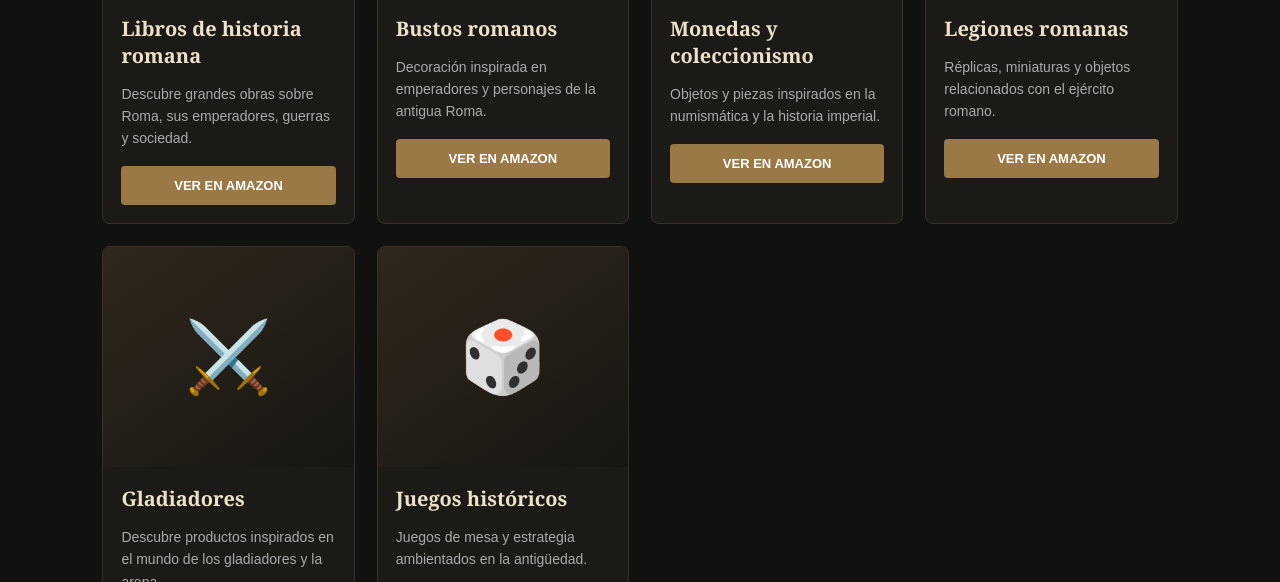
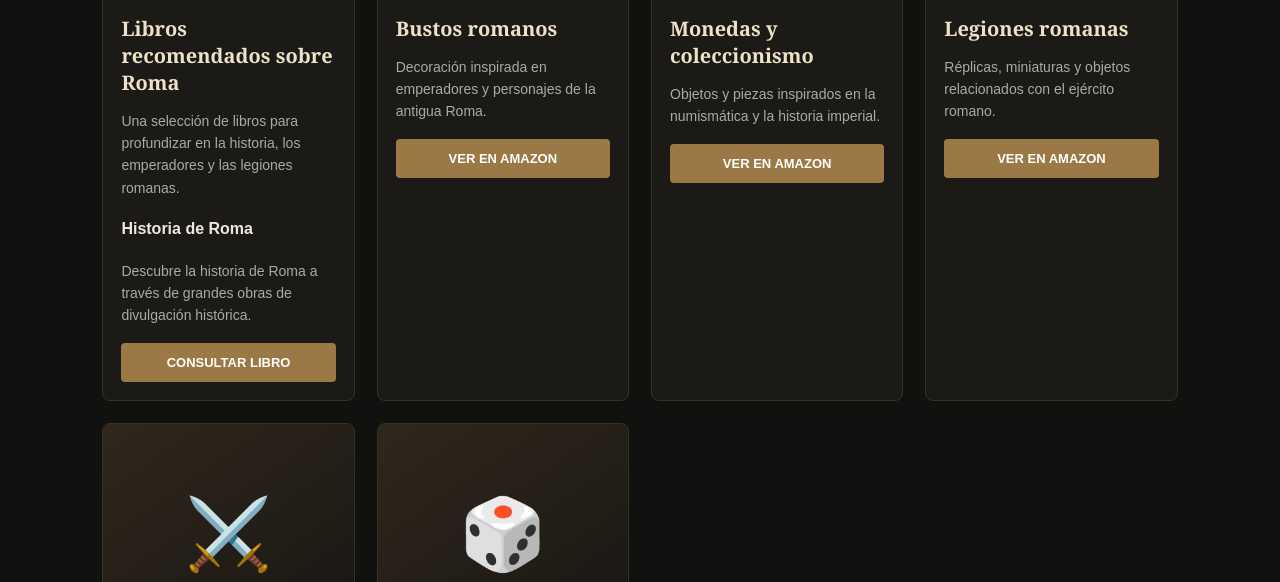
Before and after one commit to trifoliumaeternum/historia-romana, a plain HTML site: page index.html in a window 1280 px wide. Shown: the part 742-1324 px from the top of the page. Drawn offline with Linux system fonts and the light colour scheme.

Commit message:
Update index.html

```diff
--- a/index.html
+++ b/index.html
@@ -52,13 +52,19 @@ footer{text-align:center;padding:35px 20px;color:#777;border-top:1px solid #3531
   <div class="grid">
 
     <div class="card" id="libros">
-      <div class="photo">📚</div>
-      <div class="cardcontent">
-        <h3>Libros de historia romana</h3>
-        <p>Descubre grandes obras sobre Roma, sus emperadores, guerras y sociedad.</p>
-        <a class="btn" href="https://link.amazon/B01o3TaHC" target="_blank">VER EN AMAZON</a>
-      </div>
+  <div class="photo">📚</div>
+  <div class="cardcontent">
+    <h3>Libros recomendados sobre Roma</h3>
+    <p>Una selección de libros para profundizar en la historia, los emperadores y las legiones romanas.</p>
+
+    <div style="margin-top:15px">
+      <h4>Historia de Roma</h4>
+      <p>Descubre la historia de Roma a través de grandes obras de divulgación histórica.</p>
+      <a class="btn" href="https://link.amazon/B08WRwmpx" target="_blank" rel="noopener noreferrer">CONSULTAR LIBRO</a>
     </div>
+
+  </div>
+</div>
 
     <div class="card">
       <div class="photo">🏛️</div>
```
